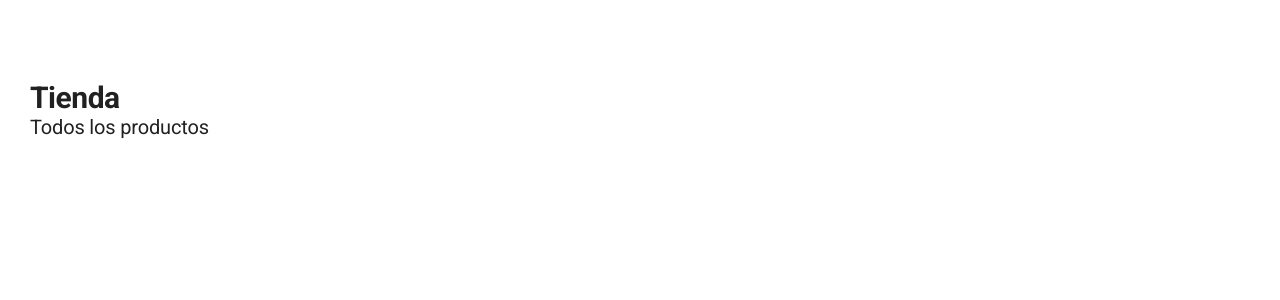
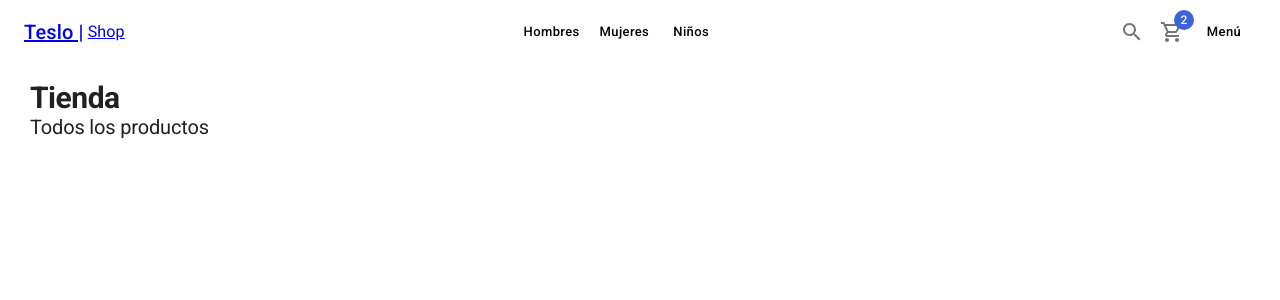
Before and after one commit to D-aniela/shop-nextjs, a Next.js app: page / in a window 1280 px wide. Shown: the top 300 px of the page. Built offline with nearby package versions, Linux system fonts and the light colour scheme.

Commit message:
add navbar

```diff
--- a/components/layout/ShopLayout.tsx
+++ b/components/layout/ShopLayout.tsx
@@ -1,5 +1,6 @@
 import Head from 'next/head'
 import { FC } from 'react'
+import { Navbar } from '../ui'
 
 interface Props {
   children: any
@@ -19,13 +20,15 @@
       <Head>
         <title>{title}</title>
         <meta name='description' content={pageDescription} />
-				{/* Sirve para redes sociales cuando compartes un link */}
+        {/* Sirve para redes sociales cuando compartes un link */}
         <meta name='og:title' content={title} />
         <meta name='og:description' content={pageDescription} />
         {imageFullUrl && <meta name='og:image' content={imageFullUrl} />}
       </Head>
 
-      <nav>{/* TODO: NAVBAR */}</nav>
+      <nav>
+        <Navbar />
+      </nav>
 
       {/* TODO: SIDEBAR */}
 
--- /dev/null
+++ b/components/ui/Navbar.tsx
@@ -0,0 +1,65 @@
+import NextLink from 'next/link'
+import {
+  AppBar,
+  Link,
+  Toolbar,
+  Typography,
+  Box,
+  Button,
+  IconButton,
+  Badge,
+} from '@mui/material'
+import { SearchOutlined, ShoppingCartOutlined } from '@mui/icons-material'
+
+export const Navbar = () => {
+  return (
+    <AppBar>
+      <Toolbar>
+        <NextLink href='/' passHref>
+          <Link display='flex' alignItems='center' component={'span'}>
+            <Typography variant='h6'>Teslo |</Typography>
+            <Typography sx={{ ml: 0.5 }}>Shop</Typography>
+          </Link>
+        </NextLink>
+
+        <Box flex={1} />
+
+        <Box sx={{ display: { xs: 'none', sm: 'block' } }}>
+          <NextLink href='/category/men' passHref>
+            <Link component={'span'}>
+              <Button>Hombres</Button>
+            </Link>
+          </NextLink>
+          <NextLink href='/category/women' passHref>
+            <Link component={'span'}>
+              <Button>Mujeres</Button>
+            </Link>
+          </NextLink>
+          <NextLink href='/category/kid' passHref>
+            <Link component={'span'}>
+              <Button>Niños</Button>
+            </Link>
+          </NextLink>
+        </Box>
+
+        <Box flex={1} />
+
+        <IconButton>
+          <SearchOutlined />
+        </IconButton>
+
+        <NextLink href='/cart' passHref>
+          <Link component={'span'}>
+            <IconButton>
+              <Badge badgeContent={2} color='secondary'>
+                <ShoppingCartOutlined />
+              </Badge>
+            </IconButton>
+          </Link>
+        </NextLink>
+
+        <Button>Menú</Button>
+      </Toolbar>
+    </AppBar>
+  )
+}
--- /dev/null
+++ b/components/ui/index.ts
@@ -0,0 +1 @@
+export * from './Navbar'
--- a/themes/light-theme.ts
+++ b/themes/light-theme.ts
@@ -57,6 +57,8 @@
       },
       styleOverrides: {
         root: {
+          backgroundColor: 'white',
+          color: 'black',
           textTransform: 'none',
           boxShadow: 'none',
           borderRadius: 10,
```
